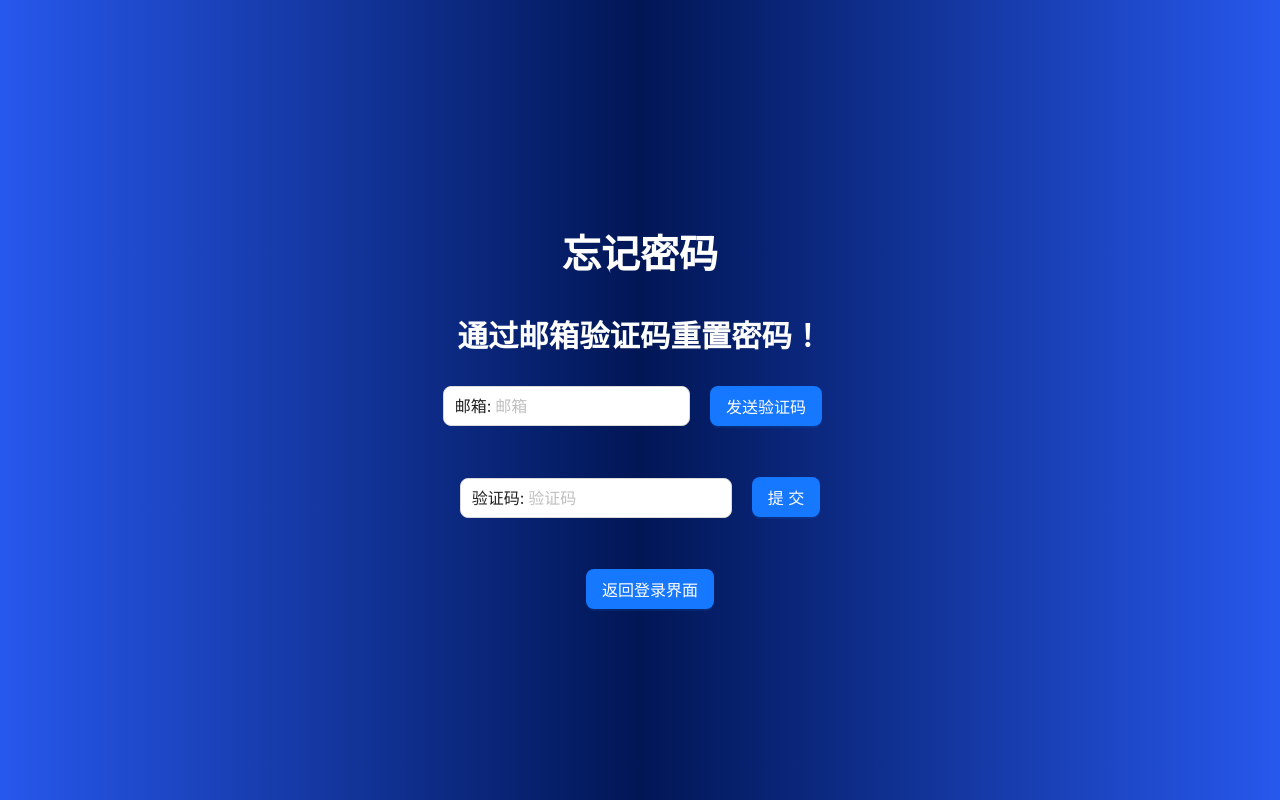
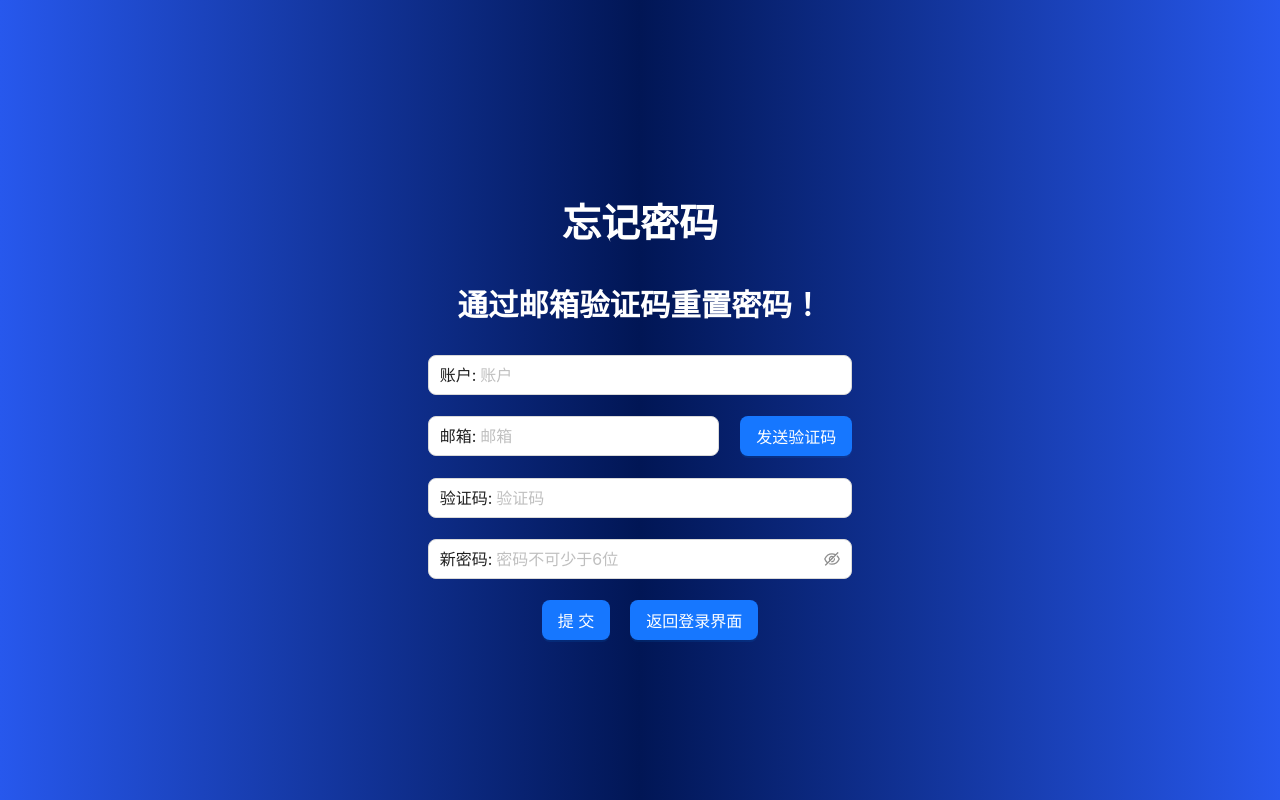
Before and after one commit to falling-leaf/BS_projecct, a React (Create React App) app in the folder project/frontend/pricewise/: page /forget in a window 1280 px wide. Built offline with nearby package versions, Linux system fonts and the light colour scheme.

Commit message:
JWT前的登录（前端）

```diff
--- a/project/frontend/pricewise/src/pages/forget.js
+++ b/project/frontend/pricewise/src/pages/forget.js
@@ -2,6 +2,18 @@ import React from 'react';
 import { Input, Button } from 'antd';
 
 const Forget = () => {
+  const [email, setEmail] = React.useState('');
+  const [username, setUsername] = React.useState('');
+  const [code, setCode] = React.useState('');
+  const [password, setPassword] = React.useState('');
+
+  const handleSendCode = () => {
+    console.log(email, username);
+  }
+
+  const handleSubmit = () => {
+    console.log(email, username, code, password);
+  }
 
   const handleBack = () => {
     window.location.href = '/login';
@@ -14,29 +26,55 @@ const Forget = () => {
         <div>
           <h2>忘记密码</h2>
           <h3>通过邮箱验证码重置密码！</h3>
-            <div style={{ display: 'flex' }}>
+          <div>
             <Input
-                prefix = "邮箱:"
-                size = "large"
-                style={{ width: "50%", marginLeft: 50 }}
-                placeholder="邮箱" />
-              <Button type="primary" size="large" style={{marginLeft: 20}}>发送验证码</Button>
+                prefix="账户:"
+                size="large"
+                placeholder="账户"
+                onChange = {(e) => setUsername(e.target.value)}
+                />
           </div>
-            <br />
+          <div style={{display: 'flex', marginTop: "5%"}}>
+            <Input
+                prefix="邮箱:"
+                size="large"
+                style={{width: "75%"}}
+                placeholder="邮箱"
+                onChange = {(e) => setEmail(e.target.value)}
+                />
+            <Button
+                type="primary"
+                size="large"
+                style={{marginLeft: "5%"}}
+                onClick={handleSendCode}>发送验证码</Button>
+          </div>
           <div>
             <Input
                 prefix="验证码:"
                 size="large"
-                style={{ width: "55%", marginTop: 20 }}
+                style={{ marginTop: "5%"}}
                 placeholder="验证码"
+                onChange = {(e) => setCode(e.target.value)}
             />
-              <Button type="primary" size="large" style={{marginLeft: 20, marginTop: 20}}>提交</Button>
           </div>
-            <br />
+          <div style={{marginTop: "5%"}}>
+            <Input.Password
+                prefix="新密码:"
+                size="large"
+                placeholder="密码不可少于6位"
+                onChange = {(e) => setPassword(e.target.value)}
+                onPressEnter={handleSubmit}
+                />
+          </div>
           <Button
               type="primary"
               size="large"
-            style={{marginLeft: 20, marginTop: 20}}
+              style={{marginLeft: 20, marginTop: "5%"}}
+              onClick={handleSubmit}>提交</Button>
+          <Button
+              type="primary"
+              size="large"
+              style={{marginLeft: 20, marginTop: "5%"}}
               onClick={handleBack}>返回登录界面</Button>
         </div>
       </header>
--- a/project/frontend/pricewise/src/pages/login.js
+++ b/project/frontend/pricewise/src/pages/login.js
@@ -66,7 +66,7 @@ const Login = () => {
             placeholder="用户名" />
             <p></p>
             <div>
-            <Input
+            <Input.Password
             prefix = "密码:"
             size = "large"
             style={{ width: 300, contentAlign: 'center' }}
--- a/project/frontend/pricewise/src/pages/register.js
+++ b/project/frontend/pricewise/src/pages/register.js
@@ -57,7 +57,7 @@ const Register = () => {
             onChange={handleUsername}
             placeholder="用户名不可少于6位" />
             <p />
-            <Input
+            <Input.Password
             prefix = "密码:"
             size = "large"
             type="password"
```
Lines whose indentation alone changed are shown as unchanged.
